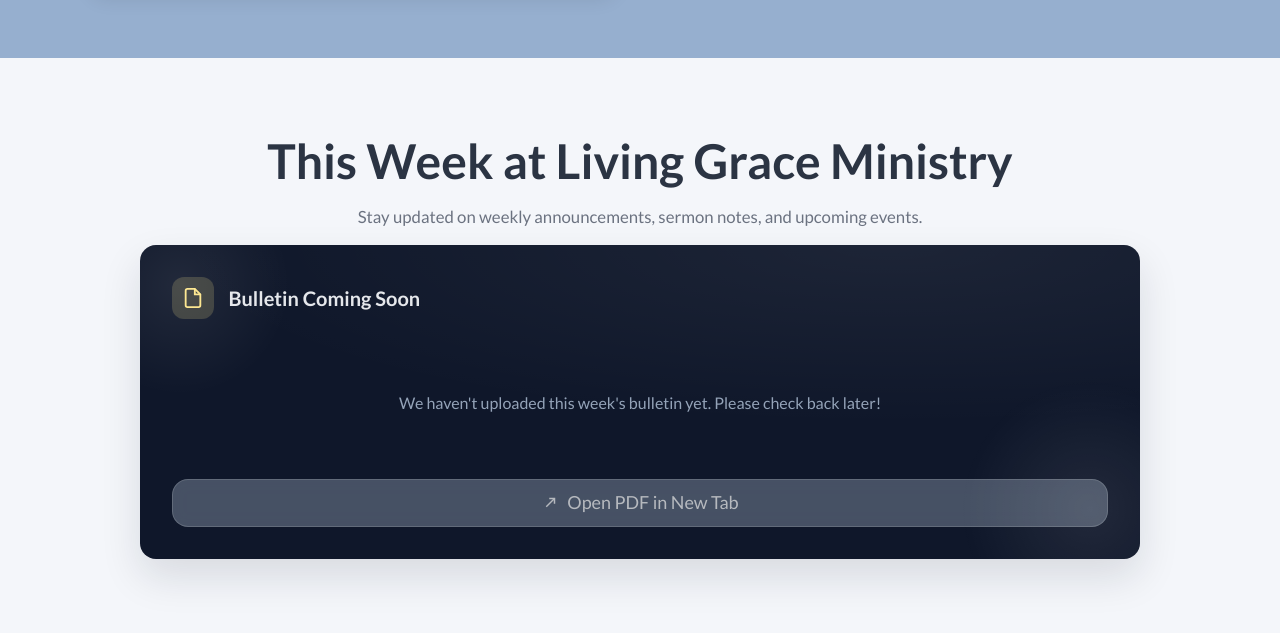
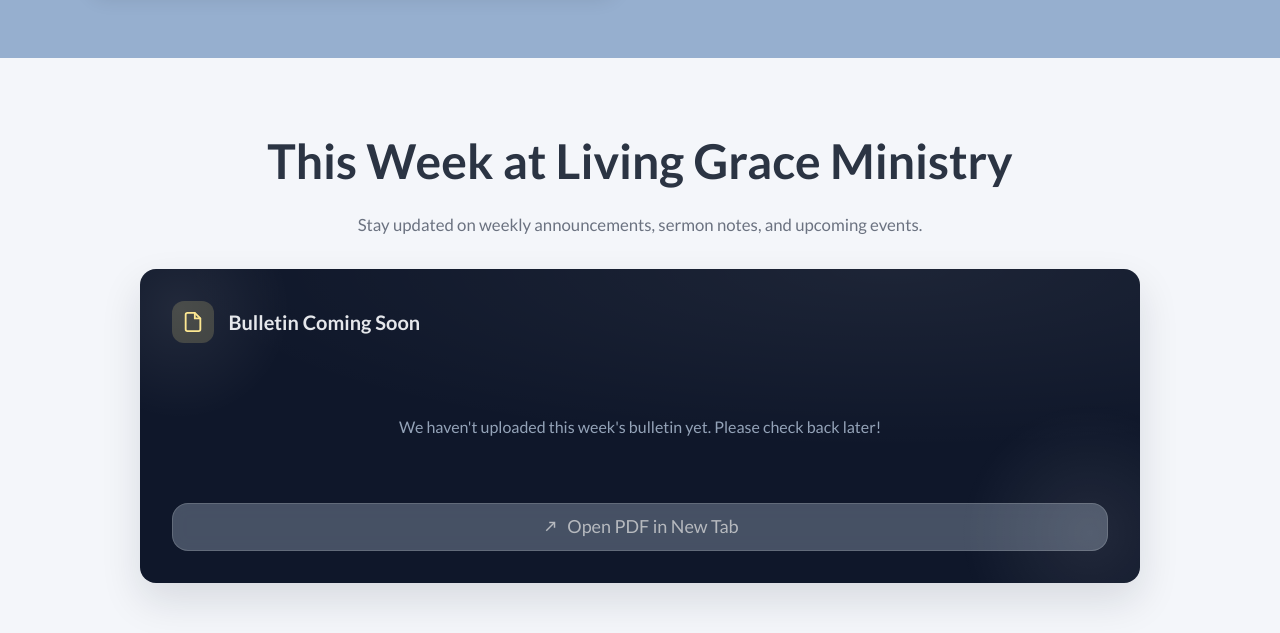
Before and after one commit to lgm-aa/LGM_Website_v3, a React (Vite) app: page / in a window 1280 px wide. Shown: the part 2540-3173 px from the top of the page. Built offline with nearby package versions, Linux system fonts and the light colour scheme; no server answers.

Commit message:
bulletin section spacing

```diff
--- a/src/components/home/Updates/Updates.css
+++ b/src/components/home/Updates/Updates.css
@@ -15,8 +15,8 @@
 /* Header Spacing */
 .updates__header {
   text-align: center;
-  /* Matches the margin below the title for perfect symmetry */
-  margin-bottom: 1rem;
+  /* REMOVED: margin-bottom: 1rem; */
+  margin-bottom: 0;
 }
 
 /* Typography */
@@ -25,19 +25,19 @@
   font-weight: 700;
   font-size: clamp(2rem, 4vw, 3rem);
   line-height: 1.1;
-  margin: 0 0 1rem; /* 1rem gap below title */
+  margin: 0 0 1.5rem;
 }
 
 .updates__subtitle {
   color: #6b7280;
   font-size: clamp(0.95rem, 2vw, 1.05rem);
-  margin: 0; /* Reset browser default to ensure exact spacing */
+  margin: 0;
 }
 
 /* Grid Layout */
-.updates__grid {
+.updates__content {
   display: flex;
   flex-direction: column;
   width: 100%;
-  gap: 2rem; /* Adds space if you ever stack multiple cards */
+  margin-top: 2rem;
 }
--- a/src/components/home/Updates/Updates.jsx
+++ b/src/components/home/Updates/Updates.jsx
@@ -41,7 +41,7 @@ export default function Updates() {
           </p>
         </header>
 
-        <div className="updates__grid">
+        <div className="updates__content">
           {/* Reusable Component */}
           <PdfCard
             title={displayTitle}
```
